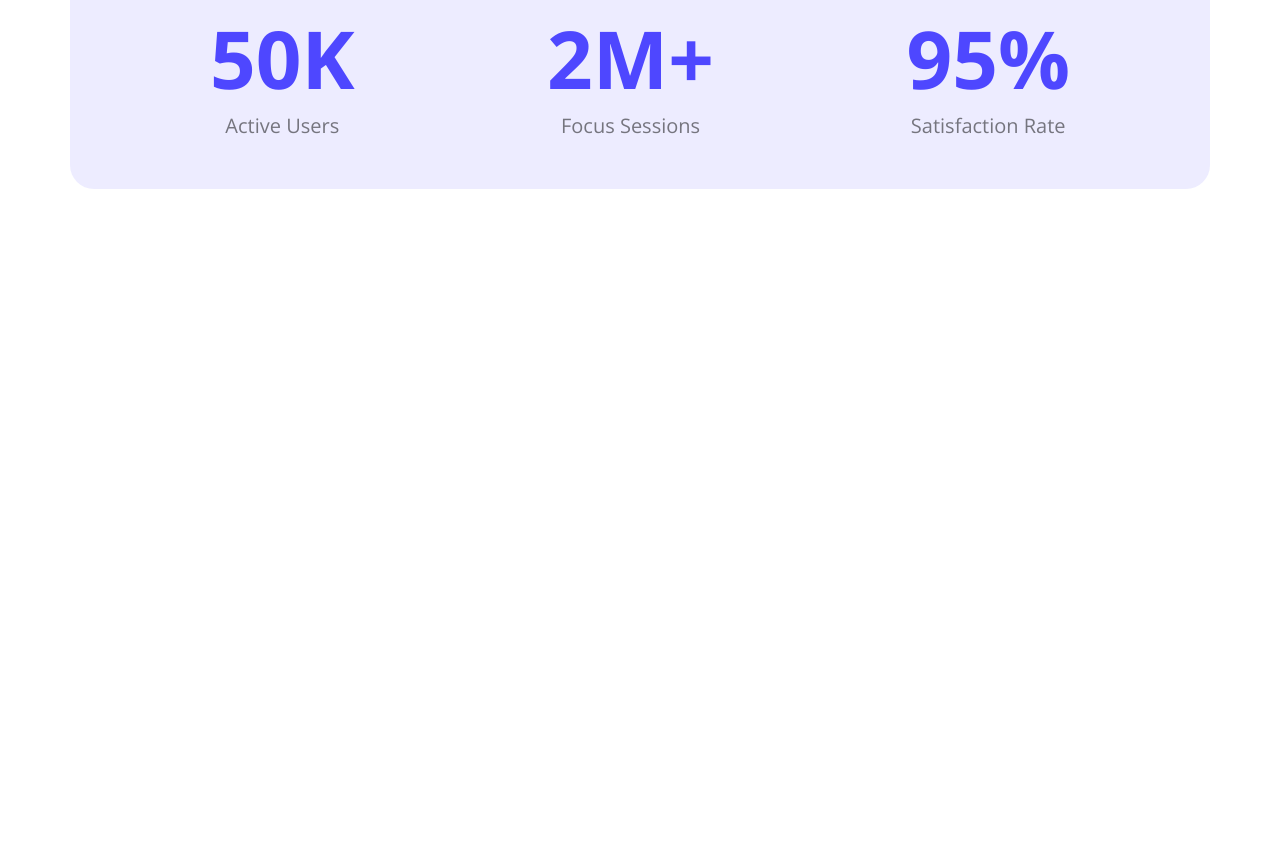
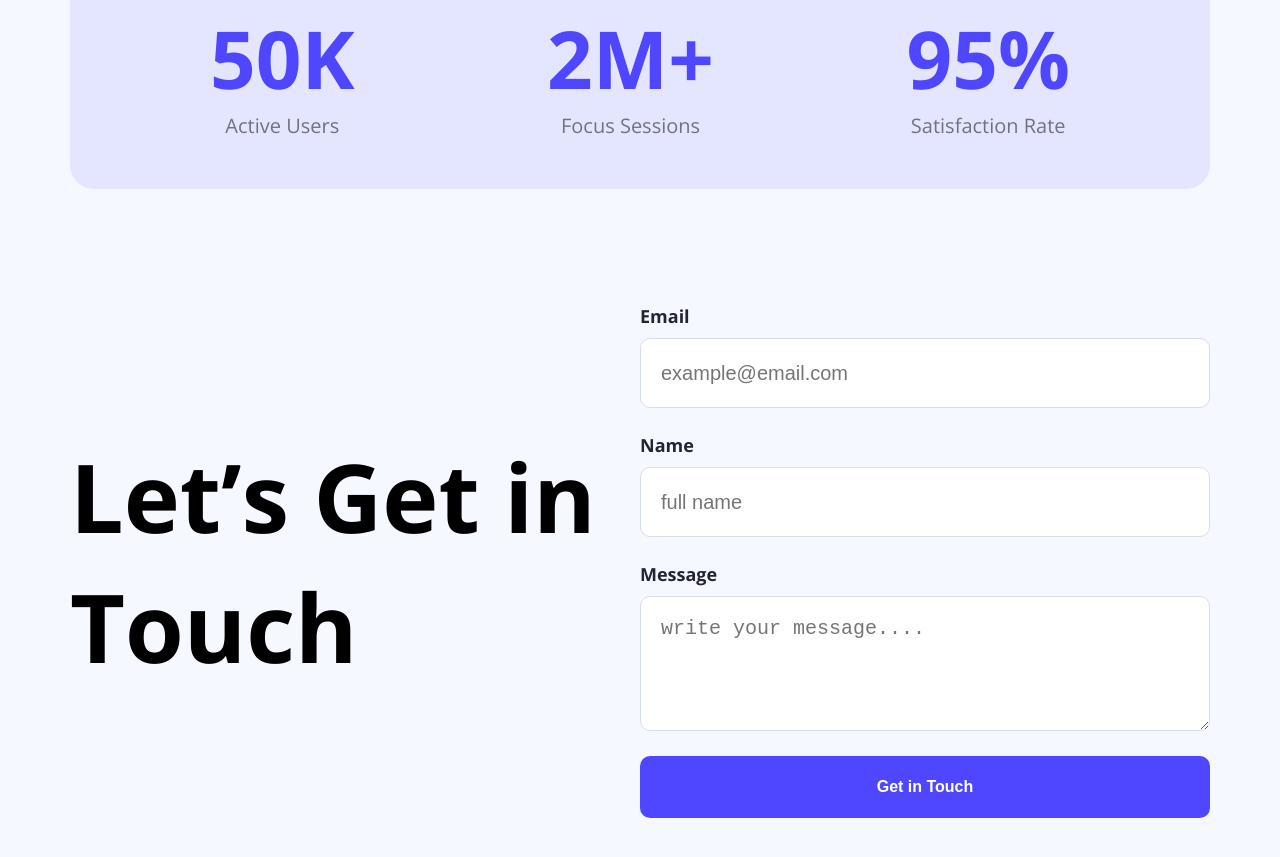
Before and after one commit to Shagota10/Assignment-01, a plain HTML site: page index.html in a window 1280 px wide. Shown: the part 1414-2271 px from the top of the page. Before the commit the page ends 1718 px from the top, so only its background shows below. Drawn offline with nearby package versions, Linux system fonts and the light colour scheme.

Commit message:
add get in touch form with label and make the design like figma

```diff
--- a/index.html
+++ b/index.html
@@ -71,6 +71,24 @@
             </div>
         </section>
         <!-- Productive users section end -->
+        <!-- Let’s get in touch section start  -->
+        <section class="get-in-touch-area">
+            <div class="width-50">
+                <h2 class="get-in-touch-title">Let’s Get in Touch</h2>
+            </div>
+            <div class="width-50">
+                <form action="" class="get-in-touch-form">
+                    <label for="email">Email</label>
+                    <input type="email" name="" id="email" placeholder="example@email.com">
+                    <label for="name">Name</label>
+                    <input type="text" name="" id="name" placeholder="full name">
+                    <label for="message">Message</label>
+                    <textarea name="" id="message" rows="10" placeholder="write your message...."></textarea>
+                    <input class="btn-primary" type="submit" value="Get in Touch">
+                </form>
+            </div>
+        </section>
+        <!-- Let’s get in touch section end  -->
     </main>
     <!-- Main end -->
 </body>
--- a/styles/styles.css
+++ b/styles/styles.css
@@ -9,6 +9,10 @@ p {
     margin: 0px;
     padding: 0px;
     color: #252432;
+}
+
+body {
+    background-color: #F5F8FF;
 }
 
 .open-sans-normal {
@@ -163,3 +167,64 @@ main section {
     opacity: 50%;
     text-align: center;
 }
+
+/* Let’s get in touch section styles */
+.get-in-touch-area {
+    display: flex;
+    align-items: center;
+    justify-content: space-between;
+}
+
+.width-50 {
+    width: 50%;
+}
+
+.get-in-touch-title {
+    font-size: 95px;
+    font-weight: bold;
+    color: #000000;
+}
+
+.get-in-touch-form label {
+    font-size: 18px;
+    font-weight: bolder;
+    margin-bottom: 10px;
+    display: inline-block;
+}
+
+.get-in-touch-form input[type="text"],
+.get-in-touch-form input[type="email"] {
+    height: 70px;
+    border-radius: 10px;
+    background-color: #FFFFFF;
+    display: block;
+    width: 100%;
+    padding: 20px 20px;
+    margin-bottom: 25px;
+    border: 1px solid #D6DDED;
+    font-size: 20px;
+    font-weight: normal;
+    color: rgba(0, 0, 0, 50%);
+    box-sizing: border-box;
+}
+
+.get-in-touch-form textarea {
+    height: 135px;
+    border-radius: 10px;
+    background-color: #FFFFFF;
+    display: block;
+    width: 100%;
+    padding: 20px 20px;
+    margin-bottom: 25px;
+    border: 1px solid #D6DDED;
+    font-size: 20px;
+    font-weight: normal;
+    color: rgba(0, 0, 0, 50%);
+    box-sizing: border-box;
+}
+
+.get-in-touch-form .btn-primary {
+    display: block;
+    width: 100%;
+    padding: 22px 35px;
+}
```
